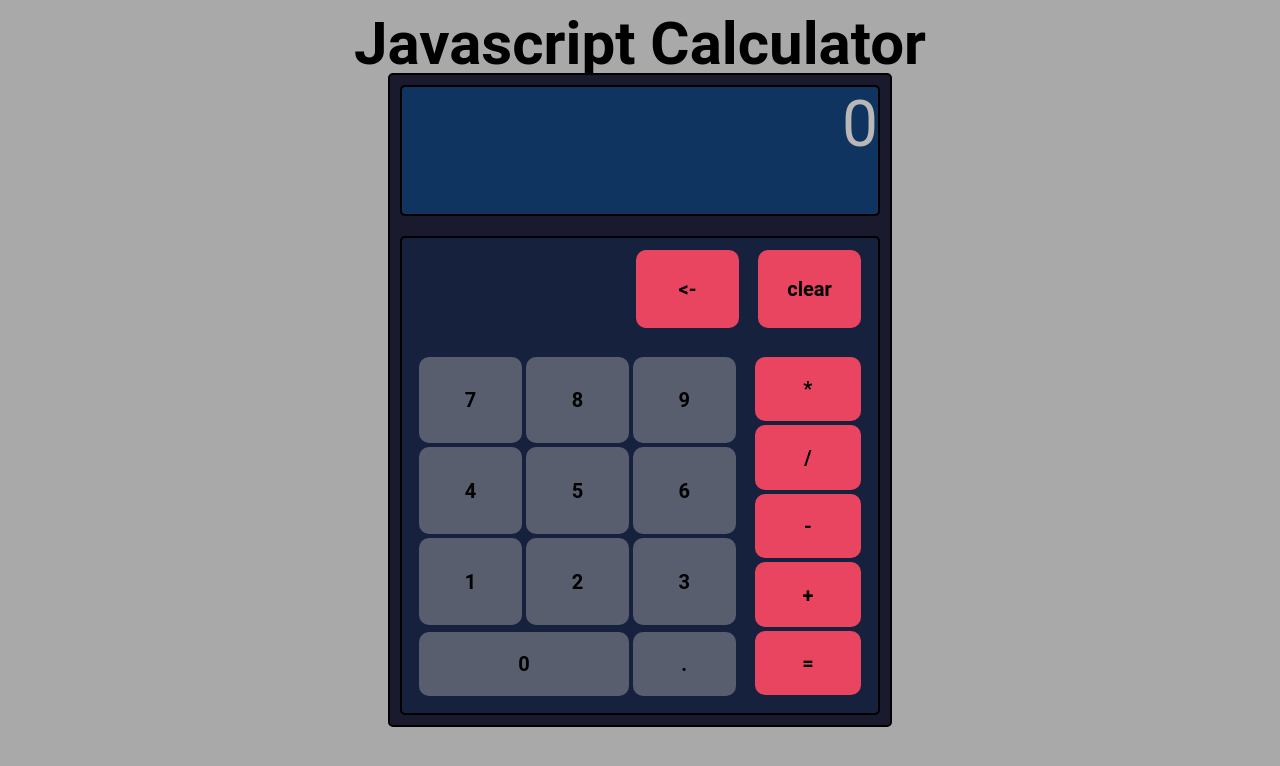
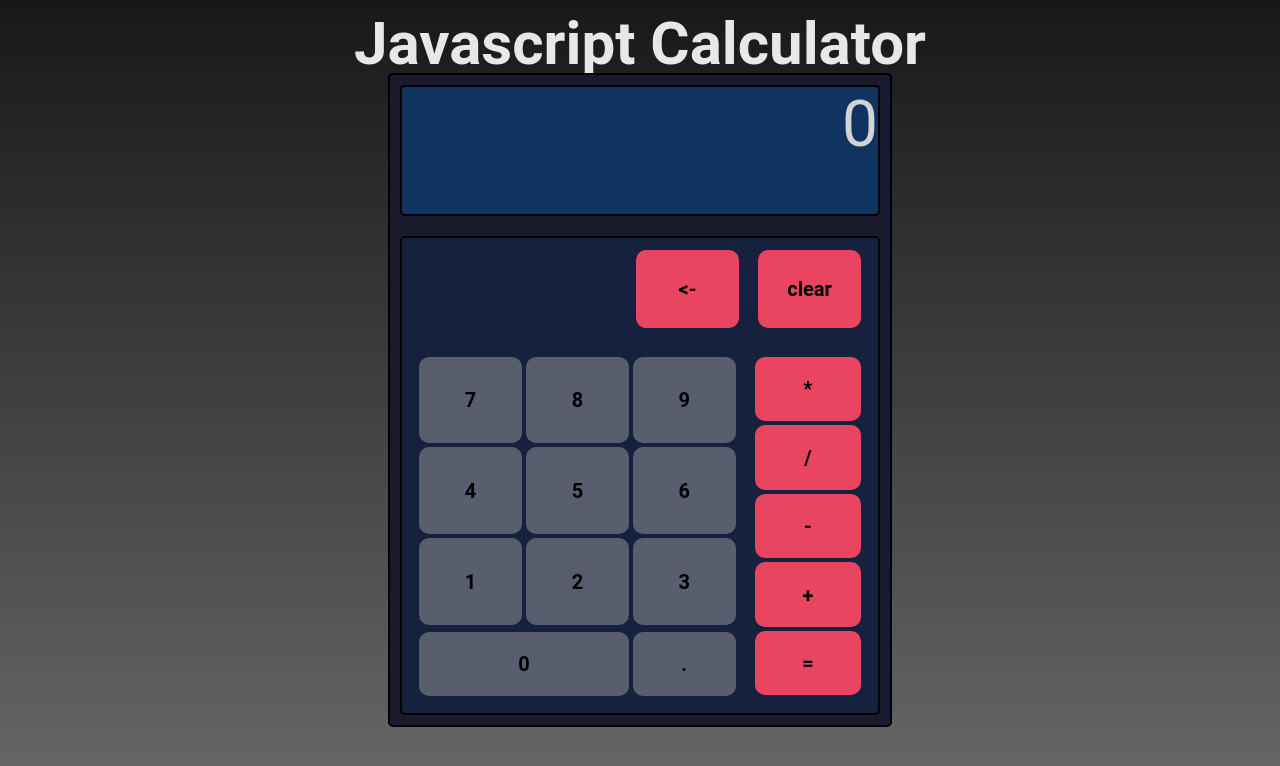
Before and after one commit to heighmish/Javascript-Calculator, a plain HTML site: page index.html in a window 1280 px wide. Drawn offline with Linux system fonts and the light colour scheme.

Commit message:
Updated styling on text and background

```diff
--- a/calculator.js
+++ b/calculator.js
@@ -117,6 +117,7 @@ const calculate = () => {
 }
 
 
+
 //keyboard support
 document.addEventListener("keydown", event => {
     const key = event.key;
--- a/style.css
+++ b/style.css
@@ -22,10 +22,11 @@
 h1 {
     text-align: center;
     font-size: 60px;
+    color: rgba(255, 255, 255, 0.897);
 }
 
 body {
-    background-color: #a9a9a9;
+    background-image: linear-gradient(#181818, 	#686868 );
 }
 
 .displayScreenStyle {
@@ -45,7 +46,7 @@ body {
     font-size: 5vw;
     margin: 0px;
     text-align: end;
-    color: rgb(185, 184, 182);
+    color: rgb(211, 211, 211);
     overflow: auto;
 }
 
```
